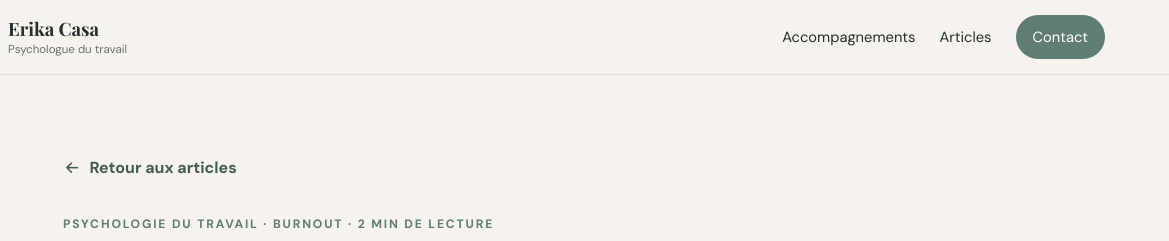
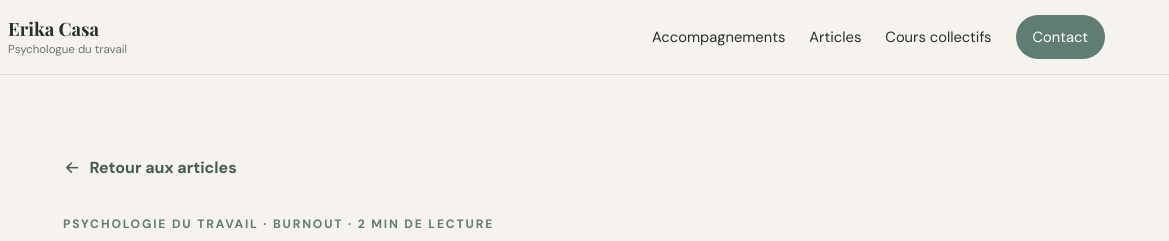
Before and after one commit to zanksolutions-hash/Erika, a plain HTML site: page articles/burnout.html in a window 1280 px wide. Shown: the top 241 px of the page, 111-1280 px from the left. Drawn offline with nearby package versions, Linux system fonts and the light colour scheme.

Commit message:
Add collective courses link to site navigation

```diff
--- a/articles/burnout.html
+++ b/articles/burnout.html
@@ -19,10 +19,10 @@
         <small>Psychologue du travail</small>
       </span>
     </a>
-    <nav class="nav">
+    <button class="menu-button" id="menuButton" type="button" aria-label="Ouvrir le menu" aria-expanded="false"><i class="ti ti-menu-2" aria-hidden="true"></i></button><nav class="nav" id="nav">
       <a href="../index.html#accompagnements">Accompagnements</a>
       <a href="../index.html#articles">Articles</a>
-      <a class="nav-cta" href="../index.html#contact">Contact</a>
+      <a href="../autisme-emploi.html#cours-collectifs">Cours collectifs</a><a class="nav-cta" href="../index.html#contact">Contact</a>
     </nav>
   </header>
 
@@ -70,5 +70,6 @@
       <a href="../index.html#contact">Contact</a>
     </div>
   </footer>
+  <script src="../site-nav.js" defer></script>
 </body>
 </html>
```
